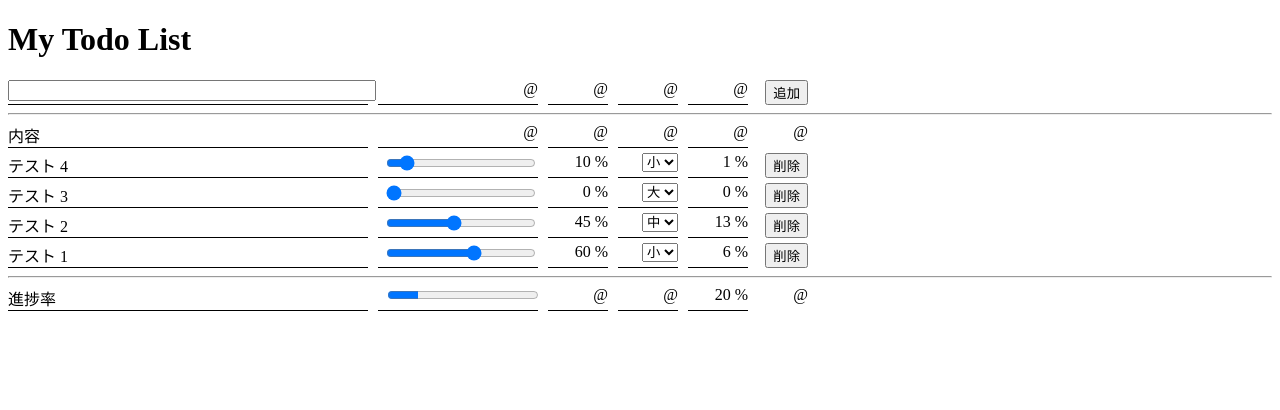
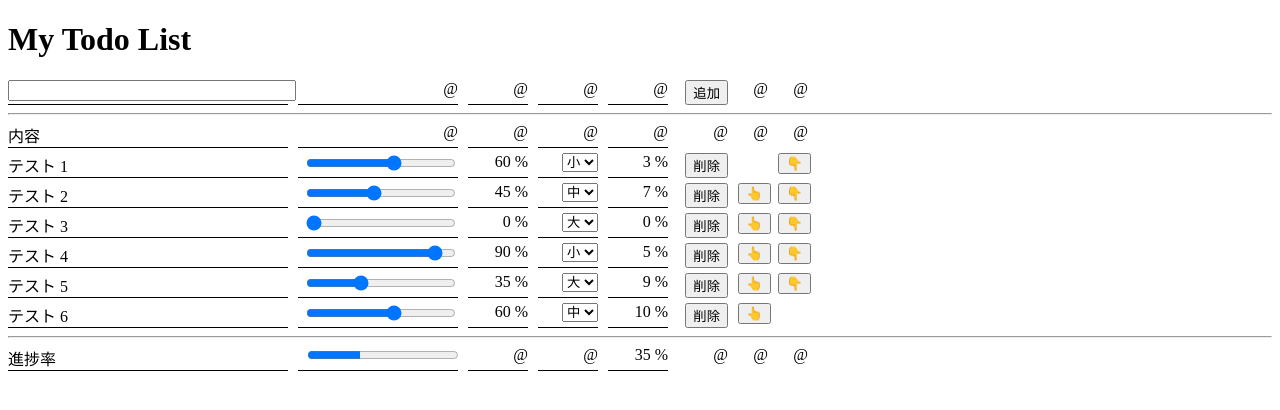
Before and after one commit to naoki-funawatari/my-todo-list, a Vue app: page / in a window 1280 px wide. Shown: the top 410 px of the page. Built offline with nearby package versions, Linux system fonts and the light colour scheme.

Commit message:
feat: 苦し紛れのソート処理。

```diff
--- a/src/App.vue
+++ b/src/App.vue
@@ -8,10 +8,12 @@ import type { Todo } from "./types"
 
 const input = ref<string>("")
 const list = ref<Todo[]>([
-  { id: 3, text: "テスト 4", progress: 10, weight: WeightTypes.Low },
-  { id: 3, text: "テスト 3", progress: 0, weight: WeightTypes.High },
-  { id: 2, text: "テスト 2", progress: 45, weight: WeightTypes.Medium },
-  { id: 1, text: "テスト 1", progress: 60, weight: WeightTypes.Low },
+  { id: 1, text: "テスト 1", progress: 60, weight: WeightTypes.Low, order: 1 },
+  { id: 2, text: "テスト 2", progress: 45, weight: WeightTypes.Medium, order: 2 },
+  { id: 3, text: "テスト 3", progress: 0, weight: WeightTypes.High, order: 3 },
+  { id: 4, text: "テスト 4", progress: 90, weight: WeightTypes.Low, order: 4 },
+  { id: 5, text: "テスト 5", progress: 35, weight: WeightTypes.High, order: 5 },
+  { id: 6, text: "テスト 6", progress: 60, weight: WeightTypes.Medium, order: 6 },
 ])
 
 const addList = () => {
@@ -19,12 +21,21 @@ const addList = () => {
     return
   }
   const id = Math.max(...list.value.map(o => o.id)) + 1
-  const item: Todo = { id, text: input.value, progress: 0, weight: WeightTypes.Low }
+  const order = Math.max(...list.value.map(o => o.order)) + 1
+  const item: Todo = { id, text: input.value, progress: 0, weight: WeightTypes.Low, order }
   list.value = [item, ...list.value]
   input.value = ""
 }
 const deleteItem = (id: number) => {
   list.value = list.value.filter(o => o.id !== id)
+}
+const changeOrder = (type: "up" | "down", currentOrder: number) => {
+  let ordered = [...list.value]
+  const index = ordered.findIndex(o => o.order === currentOrder)
+  ordered[index].order += (type === "up" ? -1.5 : 1.5)
+  ordered.sort((a, b) => a.order - b.order)
+  ordered.forEach((o, i) => o.order = i + 1)
+  list.value = ordered
 }
 const proration = (progress: number, weight: number, trunc: boolean = false) => {
   const totalWeight = list.value.reduce((a, b) => a + Number(b.weight), 0)
@@ -33,14 +44,11 @@ const proration = (progress: number, weight: number, trunc: boolean = false) =>
 }
 
 const overallProgress = computed(() => {
-  // const count = list.value.length
-  // const total = list.value.reduce((a, b) => a + Number(b.progress), 0)
-  // const progress = Math.trunc(total / count)
-  // return progress
   const values = list.value.map(o => proration(o.progress, o.weight))
   const total = values.reduce((a, b) => a + b, 0)
   return Math.trunc(total)
 })
+const sorted = computed(() => list.value.sort((a, b) => a.order - b.order))
 </script>
 
 <template>
@@ -54,6 +62,8 @@ const overallProgress = computed(() => {
     <div class="weight">@</div>
     <div class="proration">@</div>
     <div class="delete"><button @click="addList">追加</button></div>
+    <div class="sorting">@</div>
+    <div class="sorting">@</div>
   </div>
   <hr>
   <div class="item">
@@ -63,8 +73,10 @@ const overallProgress = computed(() => {
     <div class="weight">@</div>
     <div class="proration">@</div>
     <div class="delete">@</div>
+    <div class="sorting">@</div>
+    <div class="sorting">@</div>
   </div>
-  <div v-for="item in list" class="item">
+  <div v-for="item in sorted" class="item">
     <div class="text">{{item.text}}</div>
     <div class="progress-bar">
       <RangeInput v-model="item.progress" />
@@ -79,6 +91,12 @@ const overallProgress = computed(() => {
     <div class="delete" @click="deleteItem(item.id)">
       <button>削除</button>
     </div>
+    <div class="sorting">
+      <button v-if="item.order!==1" @click="changeOrder('up', item.order)">👆</button>
+    </div>
+    <div class="sorting">
+      <button v-if="item.order!==list.length" @click="changeOrder('down', item.order)">👇</button>
+    </div>
   </div>
   <hr>
   <div class="item">
@@ -90,6 +108,8 @@ const overallProgress = computed(() => {
     <div class="weight">@</div>
     <div class="proration">{{overallProgress}} %</div>
     <div class="delete">@</div>
+    <div class="sorting">@</div>
+    <div class="sorting">@</div>
   </div>
 </template>
 
@@ -118,12 +138,6 @@ const overallProgress = computed(() => {
     border-bottom: 1px solid black
   }
 
-  .progress {
-    width: 60px;
-    text-align: right;
-    border-bottom: 1px solid black
-  }
-
   .weight {
     width: 60px;
     text-align: right;
@@ -140,6 +154,11 @@ const overallProgress = computed(() => {
     width: 50px;
     text-align: right;
   }
+
+  .sorting {
+    width: 30px;
+    text-align: right;
+  }
 }
 
 input[type=range],
--- a/src/types/index.ts
+++ b/src/types/index.ts
@@ -3,6 +3,7 @@ export interface Todo {
   text: string
   progress: number
   weight: WeightType
+  order: number
 }
 
 export interface Weight {
```
